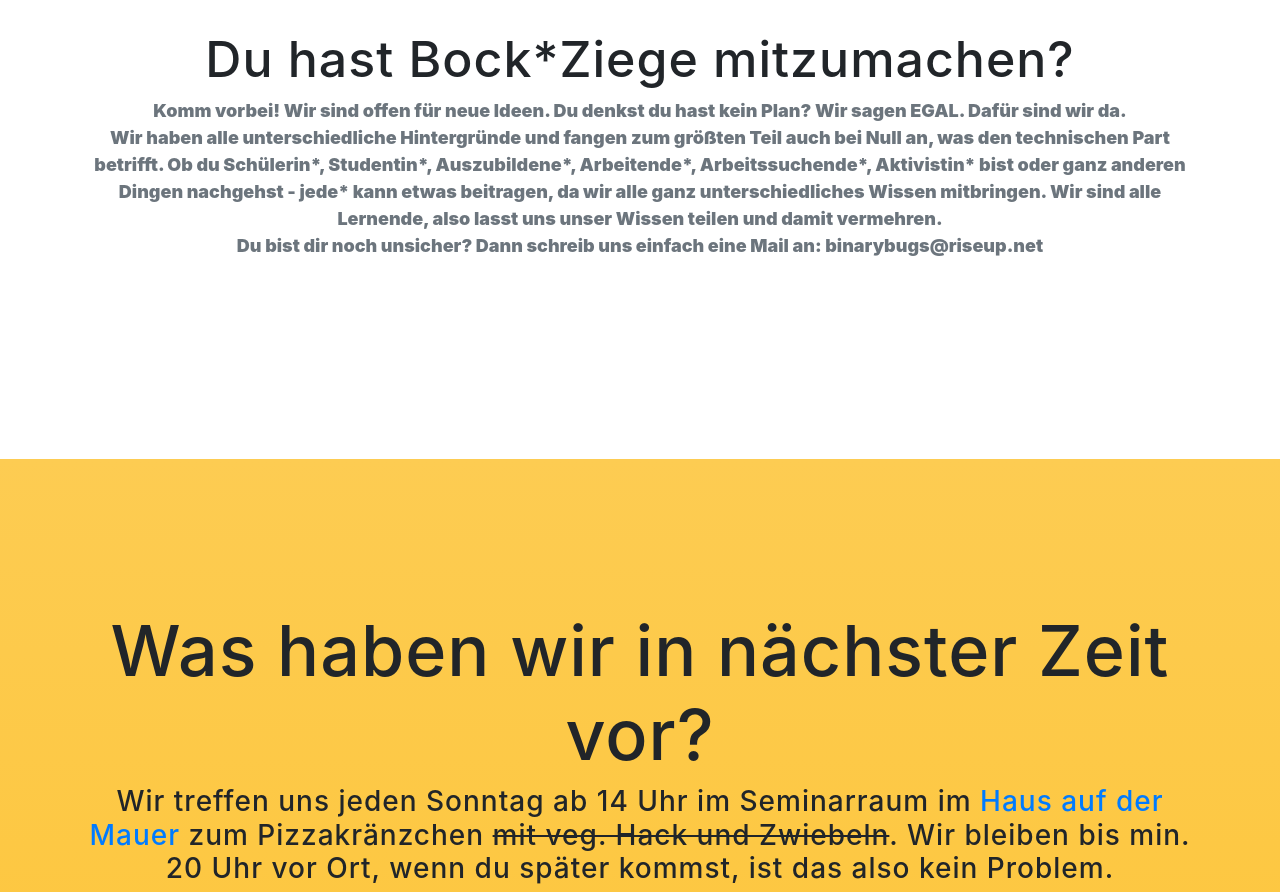
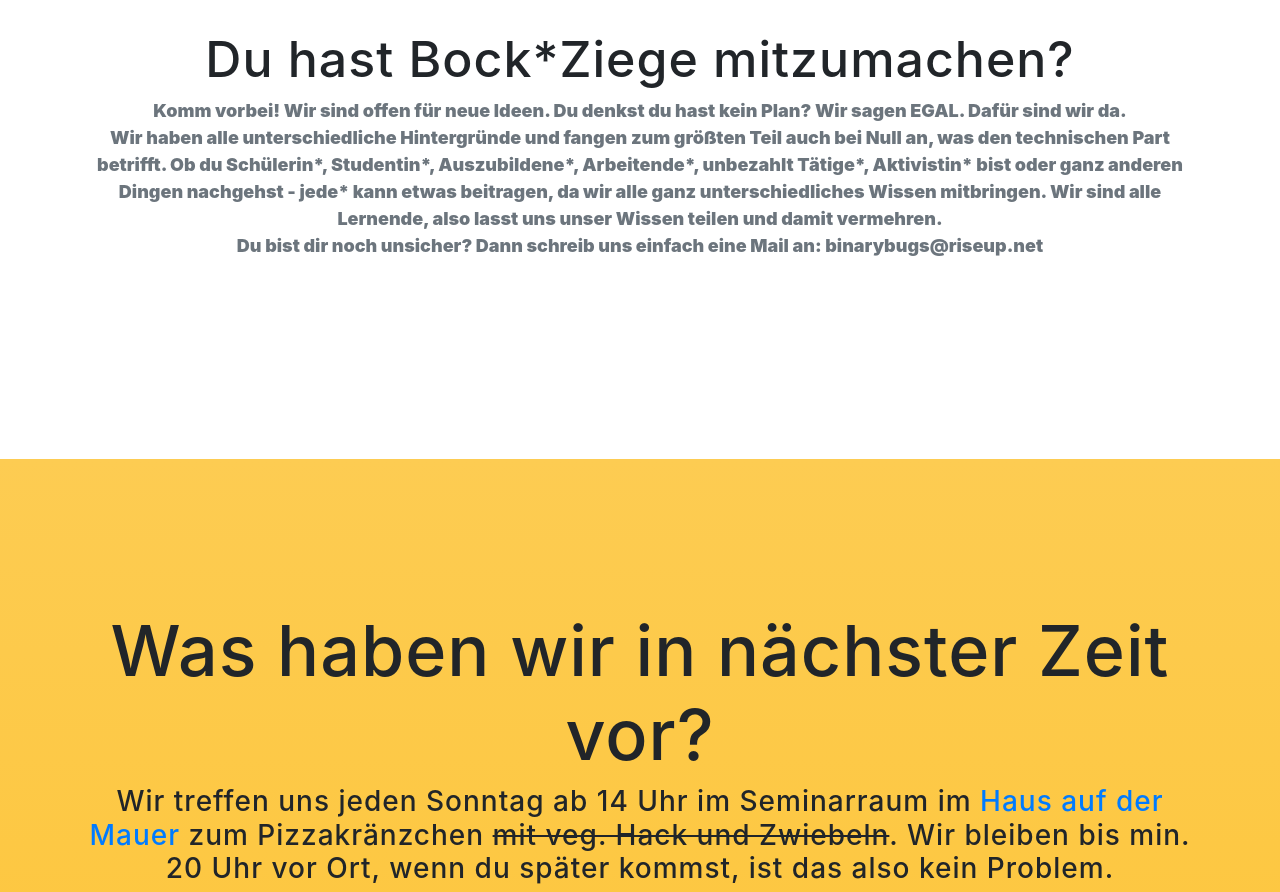
Before and after one commit to binary-bugs/binary-bugy.github.io, a website with bundled scripts: page index.html in a window 1280 px wide. Shown: the part 1860-2752 px from the top of the page. Built offline with nearby package versions, Linux system fonts and the light colour scheme; a web font is replaced by a local one.

Commit message:
arbeitssuchende to unbezahlt tätige

```diff
--- a/index.html
+++ b/index.html
@@ -130,7 +130,7 @@
           </p>
 			<p class="text-muted">
 				Wir haben alle unterschiedliche Hintergründe und fangen zum größten Teil
-				auch bei Null an, was den technischen Part betrifft. Ob du Schülerin*, Studentin*, Auszubildene*, Arbeitende*, Arbeitssuchende*,
+				auch bei Null an, was den technischen Part betrifft. Ob du Schülerin*, Studentin*, Auszubildene*, Arbeitende*, unbezahlt Tätige*,
 				Aktivistin* bist oder ganz anderen Dingen nachgehst - jede* kann etwas beitragen, da wir alle
 				ganz unterschiedliches Wissen mitbringen. Wir sind alle Lernende, also lasst uns unser Wissen teilen und
 				damit vermehren.
```
